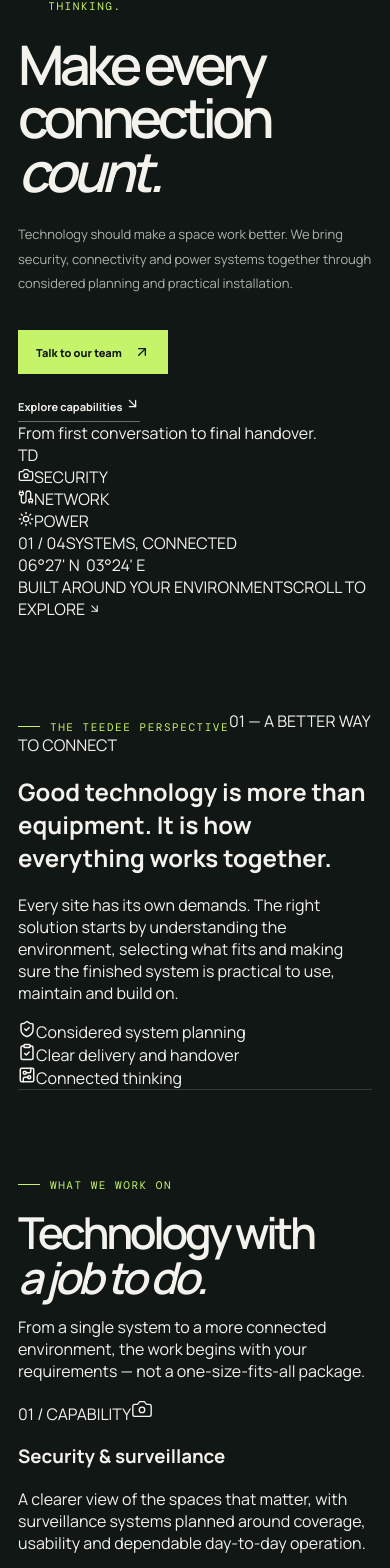
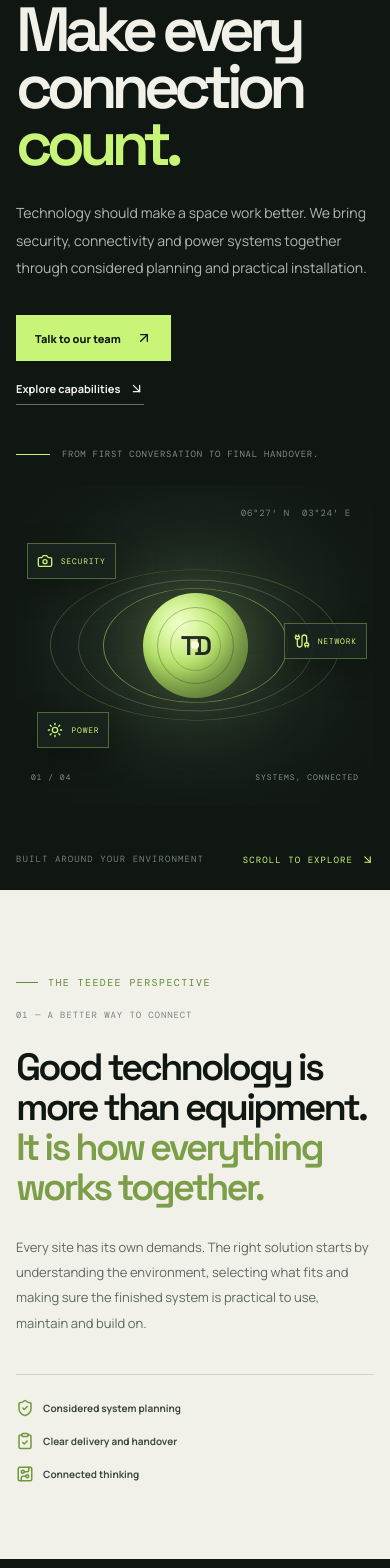
Before and after one commit to Cyberangelo-King/TeeDee, a Next.js app: page / in a window 390 px wide. Shown: the part 231-1799 px from the top of the page. Built offline with nearby package versions, Linux system fonts and the light colour scheme.

Commit message:
Add responsive visual system for TeeDee website

```diff
--- a/app/globals.css
+++ b/app/globals.css
@@ -1,116 +1,181 @@
-@import url('https://fonts.googleapis.com/css2?family=DM+Mono:wght@400;500&family=Manrope:wght@400;500;600;700;800&display=swap');
+@import url('https://fonts.googleapis.com/css2?family=DM+Mono:wght@400;500&family=Manrope:wght@400;500;600;700;800&family=Space+Grotesk:wght@400;500;600;700&display=swap');
 
 :root {
-  --ink: #111714;
-  --ink-soft: #1b2420;
-  --paper: #f3f2ec;
-  --paper-dim: #d9ddd4;
-  --muted: #9ba69c;
-  --line: rgba(243,242,236,.16);
-  --lime: #c5f36a;
-  --lime-dark: #a6d94c;
-  --mono: 'DM Mono', monospace;
-  --sans: 'Manrope', sans-serif;
+  --ink:#101713; --ink-2:#18211c; --ink-3:#202b24; --paper:#f1f1e9; --paper-2:#e5e8df;
+  --muted:#a1aca2; --muted-dark:#657168; --line:rgba(241,241,233,.13);
+  --lime:#c8f477; --lime-2:#a9d95b; --mono:'DM Mono',monospace;
+  --sans:'Manrope',sans-serif; --display:'Space Grotesk',sans-serif;
 }
-* { box-sizing: border-box; }
-html { scroll-behavior: smooth; scroll-padding-top: 24px; }
-body { overflow-x: hidden; margin: 0; background: var(--ink); color: var(--paper); font-family: var(--sans); -webkit-font-smoothing: antialiased; }
-a { color: inherit; text-decoration: none; }
-button, input, textarea, select { font: inherit; }
-:focus-visible { outline: 2px solid var(--lime); outline-offset: 4px; }
-section[id] { scroll-margin-top: 24px; }
-::selection { background: var(--lime); color: var(--ink); }
-.wrap { width: min(1240px, calc(100% - 48px)); margin: 0 auto; }
-.eyebrow { display: inline-flex; align-items: center; gap: 10px; color: var(--lime); font: 11px var(--mono); letter-spacing: .14em; text-transform: uppercase; }
-.eyebrow:before { content: ''; width: 22px; height: 1px; background: currentColor; }
-.notice { background: var(--lime); color: var(--ink); text-align: center; padding: 9px 16px; font: 10px var(--mono); letter-spacing: .08em; text-transform: uppercase; }
-.header { height: 88px; display:flex; align-items:center; justify-content:space-between; border-bottom:1px solid var(--line); }
-.brand { display:flex; align-items:center; gap:12px; font-weight:800; letter-spacing:-.06em; font-size:19px; }
-.brand-mark { width:34px; height:34px; border:1px solid var(--lime); display:grid; place-items:center; color:var(--lime); font:13px var(--mono); transform:rotate(-45deg); }
-.brand-mark span { transform:rotate(45deg); }
-.nav { display:flex; align-items:center; gap:30px; color:#c1c9c1; font-size:12px; }
-.nav a:hover { color:var(--lime); }
-.nav-cta, .button { display:inline-flex; align-items:center; justify-content:center; gap:12px; padding:14px 18px; background:var(--lime); color:var(--ink); font-size:11px; font-weight:800; transition:transform .2s, background .2s; border:0; cursor:pointer; }
-.nav-cta:hover, .button:hover { transform:translateY(-2px); background:#d4ff7d; }
-.menu { display:none; }
-.mobile-menu { display:none; position:relative; color:var(--lime); font:11px var(--mono); }
-.mobile-menu summary { list-style:none; cursor:pointer; padding:12px 0 12px 12px; }
-.mobile-menu summary::-webkit-details-marker { display:none; }
-.mobile-menu nav { position:absolute; z-index:10; top:42px; right:0; min-width:180px; display:grid; gap:0; padding:8px; border:1px solid var(--line); background:var(--ink-soft); box-shadow:0 16px 36px rgba(0,0,0,.28); }
-.mobile-menu nav a { padding:13px 12px; color:var(--paper); }
-.mobile-menu nav a:hover, .mobile-menu nav a:focus-visible { color:var(--lime); background:rgba(197,243,106,.08); }
-.hero { min-height:690px; display:grid; grid-template-columns:1.05fr .95fr; align-items:center; gap:44px; padding:90px 0 100px; position:relative; }
-.hero-copy { position:relative; z-index:2; }
-.hero h1 { max-width:760px; margin:25px 0 24px; font-size:clamp(52px,7.5vw,100px); line-height:.98; letter-spacing:-.085em; font-weight:600; }
-.hero h1 span { color:var(--lime); }
-.hero p { max-width:510px; color:#aab5aa; font-size:15px; line-height:1.9; }
-.hero-actions { display:flex; gap:22px; align-items:center; margin-top:34px; }
-.text-link { font-size:11px; font-weight:700; border-bottom:1px solid #66736a; padding-bottom:7px; }
-.hero-art { min-height:470px; position:relative; display:grid; place-items:center; overflow:hidden; }
-.orbit { position:absolute; width:min(42vw,480px); aspect-ratio:1; border:1px solid rgba(197,243,106,.28); border-radius:50%; transform:rotate(-28deg) scaleY(.58); }
-.orbit.two { width:min(35vw,390px); transform:rotate(50deg) scaleY(.58); border-color:rgba(243,242,236,.18); }
-.orbit.three { width:min(27vw,300px); transform:rotate(90deg) scaleY(.58); border-color:rgba(197,243,106,.48); }
-.core { width:160px; height:160px; background:radial-gradient(circle at 35% 30%, #e4ffad, #a6d94c 42%, #557d29 100%); border-radius:50%; box-shadow:0 0 100px rgba(197,243,106,.18), inset -18px -20px 35px rgba(17,23,20,.28); position:relative; }
-.core:after { content:''; position:absolute; inset:25px; border:1px solid rgba(17,23,20,.35); border-radius:50%; }
-.node { position:absolute; width:10px; height:10px; background:var(--lime); border-radius:50%; box-shadow:0 0 24px var(--lime); }
-.node.n1 { top:20%; left:23%; }.node.n2 { right:14%; top:38%; }.node.n3 { bottom:17%; left:32%; }
-.art-label { position:absolute; bottom:24px; right:0; color:#78847a; font:10px var(--mono); letter-spacing:.1em; }
-.hero-index { position:absolute; bottom:34px; left:0; color:#69756b; font:10px var(--mono); }
-.section { padding:110px 0; border-top:1px solid var(--line); }
-.section-head { display:flex; justify-content:space-between; align-items:flex-end; gap:40px; margin-bottom:50px; }
-.section h2 { font-size:clamp(38px,5vw,66px); letter-spacing:-.075em; line-height:1.02; font-weight:600; max-width:680px; margin:18px 0 0; }
-.section-intro { color:#9eaaa0; max-width:340px; font-size:13px; line-height:1.8; }
-.capabilities { display:grid; grid-template-columns:repeat(3,1fr); border:1px solid var(--line); }
-.capability { padding:32px; min-height:270px; border-right:1px solid var(--line); position:relative; }
-.capability:last-child { border:0; }
-.cap-number { color:#69766c; font:11px var(--mono); }
-.cap-icon { width:44px; height:44px; margin:35px 0 24px; display:grid; place-items:center; border:1px solid rgba(197,243,106,.5); color:var(--lime); font:18px var(--mono); }
-.capability h3 { font-size:19px; letter-spacing:-.04em; margin:0 0 12px; }
-.capability p { color:#9eaaa0; font-size:12px; line-height:1.8; max-width:290px; }
-.statement { background:var(--paper); color:var(--ink); padding:100px 0; }
-.statement .eyebrow { color:#587c2b; }
-.statement h2 { font-size:clamp(38px,6vw,76px); max-width:900px; line-height:1.05; letter-spacing:-.08em; margin:25px 0; }
-.statement h2 span { color:#779d3b; }
-.statement p { color:#667066; max-width:560px; line-height:1.9; font-size:14px; }
-.process { display:grid; grid-template-columns:repeat(4,1fr); border-top:1px solid var(--line); }
-.step { padding:28px 24px 10px 0; border-right:1px solid var(--line); margin-right:24px; }
-.step:last-child { border:0; margin:0; }
-.step b { color:var(--lime); font:11px var(--mono); }
-.step h3 { font-size:17px; margin:28px 0 10px; }
-.step p { color:#9eaaa0; font-size:12px; line-height:1.8; }
-.contact { display:grid; grid-template-columns:.85fr 1.15fr; gap:90px; }
-.contact h2 { font-size:clamp(42px,5vw,68px); letter-spacing:-.08em; line-height:1; margin:20px 0; }
-.contact-copy p { color:#9eaaa0; font-size:13px; line-height:1.9; max-width:370px; }
-.form { display:grid; grid-template-columns:1fr 1fr; gap:22px; }
-.field { display:flex; flex-direction:column; gap:10px; }
-.field.full { grid-column:1/-1; }
-.field label { color:#a8b2a8; font:10px var(--mono); text-transform:uppercase; letter-spacing:.1em; }
-.field input, .field textarea, .field select { background:transparent; border:0; border-bottom:1px solid #536057; padding:12px 0; color:var(--paper); outline:none; font-size:13px; border-radius:0; }
-.field select option { background:var(--ink); }
-.field input:focus, .field textarea:focus { border-color:var(--lime); }
-.field textarea { min-height:95px; resize:vertical; }
-.form-note { color:#778379; font-size:10px; line-height:1.6; grid-column:1/-1; }
-.footer { border-top:1px solid var(--line); padding:30px 0; display:flex; justify-content:space-between; gap:24px; color:#849087; font-size:10px; }
-.footer strong { color:var(--paper); }
-.footer-links { display:flex; gap:20px; }
-@media (max-width:850px) {
- .nav { display:none; }.mobile-menu { display:block; }
- .hero { grid-template-columns:1fr; padding:75px 0 90px; gap:0; }.hero-art { min-height:360px; }
- .orbit { width:350px; }.orbit.two { width:290px; }.orbit.three { width:220px; }
- .section-head { display:block; }.section-intro { margin-top:20px; }
- .capabilities { grid-template-columns:1fr; }.capability { min-height:0; border-right:0; border-bottom:1px solid var(--line); }.capability:last-child { border-bottom:0; }
- .process { grid-template-columns:1fr 1fr; row-gap:30px; }.step:nth-child(2) { border:0; }
- .contact { grid-template-columns:1fr; gap:45px; }
+*{box-sizing:border-box}
+html{scroll-behavior:smooth;scroll-padding-top:28px}
+body{margin:0;overflow-x:hidden;background:var(--ink);color:var(--paper);font-family:var(--sans);-webkit-font-smoothing:antialiased}
+a{color:inherit;text-decoration:none}
+button,input,textarea,select{font:inherit}
+:focus-visible{outline:2px solid var(--lime);outline-offset:4px}
+::selection{background:var(--lime);color:var(--ink)}
+.wrap{width:min(1240px,calc(100% - 64px));margin:0 auto}
+.topline{border-bottom:1px solid var(--line);color:#9ba69c;font:9px var(--mono);letter-spacing:.09em;text-transform:uppercase}
+.topline-inner{min-height:36px;display:flex;align-items:center;justify-content:space-between}
+.topline-inner>span:first-child{display:flex;align-items:center;gap:9px}
+.status-dot{width:6px;height:6px;border-radius:50%;background:var(--lime);box-shadow:0 0 10px #c8f47780}
+.topline-divider{color:#536056;margin:0 8px}
+.header{height:88px;display:flex;align-items:center;justify-content:space-between;border-bottom:1px solid var(--line)}
+.brand{display:flex;align-items:center;gap:12px}
+.brand-mark{width:38px;height:38px;display:grid;place-items:center;border:1px solid #91b94e;color:var(--lime);transform:rotate(-45deg)}
+.brand-mark svg{transform:rotate(45deg)}
+.brand-name{font:700 19px var(--display);letter-spacing:-.07em}
+.brand-name>span{color:var(--lime)}
+.brand-name small{display:block;color:#849187;font:8px var(--mono);letter-spacing:.16em;margin-top:1px}
+.nav{display:flex;gap:34px;color:#c1c9c1;font-size:11px}
+.nav a,.footer-nav a{transition:color .2s}
+.nav a:hover,.footer-nav a:hover{color:var(--lime)}
+.nav-cta,.button{display:inline-flex;align-items:center;justify-content:center;gap:15px;background:var(--lime);color:var(--ink);padding:15px 19px;font-size:11px;font-weight:800;border:0;cursor:pointer;transition:transform .2s,background .2s}
+.nav-cta:hover,.button:hover{transform:translateY(-2px);background:#dcff9b}
+.mobile-menu{display:none;position:relative;color:var(--lime);font:11px var(--mono)}
+.mobile-menu summary{list-style:none;cursor:pointer;padding:12px}
+.mobile-menu summary::-webkit-details-marker{display:none}
+.mobile-menu summary span{padding-left:8px}
+.mobile-menu nav{position:absolute;z-index:20;right:0;top:40px;min-width:190px;display:grid;padding:8px;background:var(--ink-2);border:1px solid var(--line);box-shadow:0 18px 40px #0008}
+.mobile-menu nav a{padding:13px;color:var(--paper)}
+.mobile-menu nav a:hover{color:var(--lime);background:#c8f47710}
+.eyebrow{display:inline-flex;align-items:center;gap:10px;color:var(--lime);font:10px var(--mono);letter-spacing:.14em;text-transform:uppercase}
+.eyebrow:before{content:'';width:22px;height:1px;background:currentColor}
+.hero{min-height:680px;position:relative;display:grid;grid-template-columns:1fr 1fr;align-items:center;gap:40px;padding:82px 0 105px}
+.hero-copy{position:relative;z-index:2}
+.hero h1{font:600 clamp(68px,8.2vw,112px)/.91 var(--display);letter-spacing:-.095em;margin:29px 0 27px}
+.hero h1 em,.section-heading h2 em,.contact-copy h2 em{font-style:normal;color:var(--lime)}
+.hero-lede{max-width:510px;color:#aeb8ae;font-size:14px;line-height:1.95}
+.hero-actions{display:flex;align-items:center;gap:26px;margin-top:34px}
+.text-link{display:inline-flex;align-items:center;gap:9px;font-size:11px;font-weight:700;border-bottom:1px solid #617064;padding:0 0 8px}
+.text-link:hover{color:var(--lime);border-color:var(--lime)}
+.hero-footnote{display:flex;align-items:center;gap:12px;margin-top:65px;color:#7e8b80;font:9px var(--mono);letter-spacing:.08em;text-transform:uppercase}
+.hero-line{width:34px;height:1px;background:var(--lime)}
+.hero-visual{height:490px;position:relative;display:grid;place-items:center;overflow:hidden;background:radial-gradient(ellipse at 50% 48%,#31402c 0,#1c271f 34%,#121a15 68%,#101713 100%)}
+.visual-grid{position:absolute;inset:0;opacity:.23;background-image:linear-gradient(#91ad7725 1px,transparent 1px),linear-gradient(90deg,#91ad7725 1px,transparent 1px);background-size:34px 34px;mask-image:radial-gradient(ellipse at center,#000 0%,transparent 78%)}
+.visual-ring{position:absolute;border:1px solid #c8f4773b;border-radius:50%;width:420px;height:420px;transform:scaleY(.52) rotate(-26deg)}
+.ring-b{width:340px;height:340px;transform:scaleY(.56) rotate(42deg);border-color:#f1f1e936}
+.ring-c{width:255px;height:255px;transform:scaleY(.62) rotate(88deg);border-color:#c8f47775}
+.visual-core{width:128px;height:128px;display:grid;place-items:center;position:relative;border-radius:50%;background:radial-gradient(circle at 35% 30%,#f0ffc9,#bce96c 42%,#678e38 100%);box-shadow:0 0 90px #c8f47732,inset -16px -18px 30px #18211c55;color:#172016;font:600 27px var(--display);letter-spacing:-.1em}
+.visual-core:before,.visual-core:after{content:'';position:absolute;inset:14px;border:1px solid #18211c4d;border-radius:50%}
+.visual-core:after{inset:27px;border-color:#18211c38}
+.visual-core i{position:absolute;width:8px;height:8px;border-radius:50%;background:#fff9d9;box-shadow:0 0 18px #fff}
+.visual-node{position:absolute;z-index:2;display:flex;align-items:center;gap:8px;padding:12px 13px;background:#19241edb;border:1px solid #c8f47755;color:var(--lime);font:9px var(--mono);letter-spacing:.1em;box-shadow:0 10px 30px #0004}
+.node-a{top:18%;left:9%}.node-b{top:43%;right:5%}.node-c{bottom:18%;left:16%}
+.visual-caption{position:absolute;bottom:23px;left:24px;right:24px;display:flex;justify-content:space-between;color:#829084;font:9px var(--mono);letter-spacing:.12em}
+.visual-coordinate{position:absolute;top:22px;right:23px;color:#77857a;font:9px var(--mono);letter-spacing:.08em}
+.hero-bottom{position:absolute;bottom:27px;left:0;right:0;display:flex;justify-content:space-between;color:#718075;font:9px var(--mono);letter-spacing:.12em}
+.scroll-cue{display:flex;align-items:center;gap:8px;color:var(--lime)}
+.intro-band{background:var(--paper);color:var(--ink);padding:104px 0}
+.intro-grid{display:grid;grid-template-columns:.72fr 1.28fr;gap:80px}
+.dark-eyebrow{color:#648a36}
+.intro-index{display:block;margin-top:75px;color:#7b857c;font:9px var(--mono);letter-spacing:.1em}
+.intro-content h2{max-width:850px;font:600 clamp(38px,5.2vw,68px)/1.05 var(--display);letter-spacing:-.075em;margin:0}
+.intro-content h2 span{color:#7c9e49}
+.intro-content>p{max-width:620px;margin:27px 0 0;color:#5d695f;font-size:13px;line-height:1.95}
+.intro-points{display:flex;flex-wrap:wrap;gap:25px;margin-top:38px;padding-top:24px;border-top:1px solid #10171322}
+.intro-points div{display:flex;align-items:center;gap:9px;color:#3e4a40;font-size:10px;font-weight:700}
+.intro-points svg{color:#71983b}
+.section{padding:112px 0;border-bottom:1px solid var(--line)}
+.section-heading{display:flex;align-items:flex-end;justify-content:space-between;gap:45px;margin-bottom:52px}
+.section-heading h2{font:600 clamp(48px,6vw,76px)/.98 var(--display);letter-spacing:-.085em;margin:20px 0 0}
+.section-heading>p{max-width:340px;margin:0 0 5px;color:#9eaaa0;font-size:12px;line-height:1.9}
+.service-grid{display:grid;grid-template-columns:repeat(2,1fr);border-top:1px solid var(--line);border-left:1px solid var(--line)}
+.service-card{position:relative;min-height:300px;padding:29px 32px 28px;border-right:1px solid var(--line);border-bottom:1px solid var(--line);transition:background .25s}
+.service-card:hover{background:#c8f47708}
+.service-top{display:flex;justify-content:space-between;align-items:center;color:#78867b;font:9px var(--mono);letter-spacing:.1em}
+.service-top svg{color:var(--lime)}
+.service-card h3{font:600 25px var(--display);letter-spacing:-.05em;margin:39px 0 13px}
+.service-card>p{max-width:470px;color:#a4afa5;font-size:11px;line-height:1.9;margin:0}
+.service-tags{display:flex;flex-wrap:wrap;gap:7px;margin-top:22px}
+.service-tags span{padding:6px 8px;border:1px solid #f1f1e91c;color:#9aa69b;font:8px var(--mono)}
+.service-link{position:absolute;right:30px;bottom:29px;width:31px;height:31px;display:grid;place-items:center;border:1px solid #c8f4775c;color:var(--lime);transition:background .2s,color .2s}
+.service-link:hover{background:var(--lime);color:var(--ink)}
+.scope-note{margin:17px 0 0;color:#718075;font:9px var(--mono);letter-spacing:.03em}
+.approach-section{border-bottom:0}
+.process-grid{display:grid;grid-template-columns:repeat(4,1fr);border-top:1px solid var(--line)}
+.process-step{padding:27px 25px 0 0;margin-right:25px;border-right:1px solid var(--line)}
+.process-step:last-child{border:0;margin:0}
+.step-number{color:var(--lime);font:11px var(--mono)}
+.step-rule{width:100%;height:1px;background:#f1f1e91e;margin:23px 0}
+.process-step h3{font:600 21px var(--display);margin:0 0 12px;letter-spacing:-.04em}
+.process-step p{max-width:240px;color:#9eaaa0;font-size:11px;line-height:1.9;margin:0}
+.commitment{display:grid;grid-template-columns:65px 1fr .7fr;align-items:center;gap:34px;padding:47px 42px;margin:0 0 30px;background:var(--ink-2);border:1px solid #c8f47732}
+.commitment-mark{width:48px;height:48px;display:grid;place-items:center;border:1px solid #c8f4778a;color:var(--lime)}
+.commitment h2{font:600 clamp(28px,3.4vw,43px)/1.08 var(--display);letter-spacing:-.065em;margin:16px 0 0}
+.commitment h2 em{font-style:normal;color:var(--lime)}
+.commitment>p{color:#9eaaa0;font-size:11px;line-height:1.9;margin:0}
+.faq-section{display:grid;grid-template-columns:.75fr 1.25fr;gap:80px}
+.faq-heading{display:block;margin:0}
+.faq-heading>p{margin-top:25px}
+.faq-list{border-top:1px solid var(--line)}
+.faq-item{border-bottom:1px solid var(--line)}
+.faq-item summary{display:grid;grid-template-columns:38px 1fr 25px;align-items:center;gap:12px;list-style:none;padding:22px 0;cursor:pointer}
+.faq-item summary::-webkit-details-marker{display:none}
+.faq-number{color:var(--lime);font:10px var(--mono)}
+.faq-item summary strong{font-size:12px;font-weight:600}
+.faq-toggle{display:grid;place-items:center;width:24px;height:24px;border:1px solid #f1f1e92a;color:var(--lime);font:16px var(--mono);transition:transform .2s}
+.faq-item[open] .faq-toggle{transform:rotate(45deg)}
+.faq-item>p{margin:0 35px 23px 50px;color:#9eaaa0;font-size:11px;line-height:1.9;max-width:520px}
+.contact-section{display:grid;grid-template-columns:.85fr 1.15fr;gap:90px;padding:112px 0 120px}
+.contact-copy h2{font:600 clamp(50px,6.4vw,82px)/.96 var(--display);letter-spacing:-.09em;margin:25px 0}
+.contact-copy p{max-width:390px;color:#9eaaa0;font-size:12px;line-height:1.95}
+.contact-aside{display:flex;align-items:center;gap:12px;margin-top:55px;color:#78867b;font:9px var(--mono);letter-spacing:.08em}
+.contact-aside-line{width:31px;height:1px;background:var(--lime)}
+.form{display:grid;grid-template-columns:1fr 1fr;gap:22px 24px;padding:32px;background:var(--ink-2);border:1px solid var(--line)}
+.form-heading{grid-column:1/-1;display:flex;justify-content:space-between;padding-bottom:19px;border-bottom:1px solid var(--line);color:var(--lime);font:9px var(--mono);letter-spacing:.12em}
+.field{display:flex;flex-direction:column;gap:10px}
+.field.full{grid-column:1/-1}
+.field label{color:#aab5aa;font:9px var(--mono);letter-spacing:.1em;text-transform:uppercase}
+.field label b{color:var(--lime)}
+.field input,.field textarea,.field select{width:100%;background:transparent;border:0;border-bottom:1px solid #536057;border-radius:0;padding:11px 0;color:var(--paper);font-size:11px;outline:none}
+.field input:focus,.field textarea:focus,.field select:focus{border-color:var(--lime)}
+.field input::placeholder,.field textarea::placeholder{color:#6f7b71}
+.field select option{background:var(--ink-2);color:var(--paper)}
+.field textarea{resize:vertical;min-height:83px}
+.hidden-field{display:none}
+.consent{grid-column:1/-1;display:flex;align-items:flex-start;gap:10px;color:#8e9a90;font-size:9px;line-height:1.6}
+.consent input{accent-color:var(--lime);margin:1px 0 0}
+.submit-field{display:flex;align-items:center;flex-direction:row;flex-wrap:wrap;gap:15px}
+.form-footnote{color:#78867b;font:8px var(--mono)}
+.footer{background:#0b100d;border-top:1px solid var(--line)}
+.footer-main{display:grid;grid-template-columns:1.2fr .9fr 1fr .7fr;align-items:center;gap:35px;padding:45px 0}
+.footer-brand .brand-mark{width:34px;height:34px}
+.footer-brand .brand-name{font-size:17px}
+.footer-main>p{color:#9eaaa0;font-size:11px;line-height:1.8}
+.footer-nav{display:flex;flex-direction:column;gap:10px;color:#9eaaa0;font-size:10px}
+.back-top{display:flex;align-items:center;justify-content:flex-end;gap:8px;color:var(--lime);font:9px var(--mono);letter-spacing:.1em}
+.footer-bottom{display:flex;justify-content:space-between;padding:17px 0;border-top:1px solid var(--line);color:#69766c;font:8px var(--mono);letter-spacing:.08em}
+@media(max-width:900px){
+ .nav{gap:18px}.hero{grid-template-columns:1fr 1fr;gap:20px}.hero h1{font-size:clamp(60px,8vw,86px)}.hero-visual{height:420px}
+ .visual-ring{width:340px;height:340px}.ring-b{width:280px;height:280px}.ring-c{width:215px;height:215px}
+ .intro-grid{gap:45px}.contact-section{gap:45px}.faq-section{gap:45px}
+ .commitment{grid-template-columns:55px 1fr}.commitment>p{grid-column:2}
 }
-@media (max-width:520px) {
- .wrap { width:calc(100% - 36px); }.header { height:72px; }.nav-cta { padding:11px 12px; font-size:10px; }
- .brand { font-size:16px; }.brand-mark { width:30px; height:30px; }
- .hero h1 { font-size:clamp(48px,14vw,70px); }.hero p { font-size:13px; }
- .hero-art { min-height:300px; }.orbit { width:290px; }.orbit.two { width:240px; }.orbit.three { width:190px; }.core { width:125px; height:125px; }
- .section { padding:78px 0; }.section h2 { font-size:44px; }
- .process { grid-template-columns:1fr; }.step { border:0; border-bottom:1px solid var(--line); margin:0; padding:18px 0; }.step h3 { margin:12px 0 8px; }
- .form { grid-template-columns:1fr; }.field.full { grid-column:auto; }
- .footer { flex-direction:column; }.footer-links { flex-wrap:wrap; }
- .hero-actions { align-items:flex-start; flex-direction:column; }
+@media(max-width:700px){
+ .wrap{width:calc(100% - 40px)}.topline-right{display:none}.topline-inner{min-height:32px}
+ .header{height:76px}.nav,.nav-cta{display:none}.mobile-menu{display:block}
+ .hero{grid-template-columns:1fr;padding:72px 0 85px;gap:25px}.hero h1{font-size:clamp(65px,15vw,96px)}
+ .hero-visual{height:390px}.hero-footnote{margin-top:43px}.hero-bottom{bottom:24px}
+ .intro-band{padding:76px 0}.intro-grid{grid-template-columns:1fr;gap:27px}.intro-index{margin-top:20px}.intro-content h2{font-size:clamp(38px,9vw,58px)}
+ .intro-points{gap:15px;flex-direction:column}
+ .section{padding:78px 0}.section-heading{display:block;margin-bottom:35px}.section-heading h2{font-size:clamp(48px,11vw,68px)}.section-heading>p{margin-top:20px}
+ .service-grid{grid-template-columns:1fr}.service-card{min-height:280px;padding:25px}.service-card h3{margin-top:32px}
+ .process-grid{grid-template-columns:1fr 1fr;row-gap:30px}.process-step{min-height:180px}.process-step:nth-child(2){border:0}
+ .commitment{grid-template-columns:1fr;gap:18px;padding:30px 25px}.commitment>p{grid-column:auto}
+ .faq-section{grid-template-columns:1fr;gap:35px}.contact-section{grid-template-columns:1fr;gap:40px;padding:78px 0}
+ .contact-copy h2{font-size:clamp(58px,13vw,78px)}.contact-aside{margin-top:30px}
+ .footer-main{grid-template-columns:1fr 1fr;gap:25px}.footer-main>p{margin:0}.footer-nav{align-self:start}.back-top{justify-content:flex-start}
 }
-@media (prefers-reduced-motion:reduce) { html { scroll-behavior:auto; } *,*::before,*::after { transition:none!important; animation:none!important; } }
+@media(max-width:460px){
+ .wrap{width:calc(100% - 32px)}.brand-name{font-size:17px}.brand-mark{width:34px;height:34px}
+ .hero h1{font-size:clamp(60px,16vw,78px)}.hero-actions{align-items:flex-start;flex-direction:column;gap:20px}
+ .hero-visual{height:320px}.visual-ring{width:290px;height:290px}.ring-b{width:235px;height:235px}.ring-c{width:185px;height:185px}
+ .visual-node{padding:9px;font-size:8px}.node-a{left:3%}.node-b{right:2%}.node-c{left:6%}
+ .visual-core{width:105px;height:105px}.visual-caption{left:15px;right:15px;font-size:8px}
+ .process-grid{grid-template-columns:1fr}.process-step{min-height:0;border:0;border-bottom:1px solid var(--line);margin:0;padding:16px 0 20px}
+ .process-step:last-child{border:0}.step-rule{margin:14px 0}.process-step h3{font-size:19px}
+ .form{grid-template-columns:1fr;padding:23px 19px;gap:20px}.field.full{grid-column:auto}.form-heading,.consent{grid-column:auto}
+ .submit-field{align-items:flex-start;flex-direction:column}.footer-main{grid-template-columns:1fr 1fr}.footer-brand{grid-column:1/-1}
+ .footer-bottom{gap:10px;flex-direction:column}
+}
+@media(prefers-reduced-motion:reduce){html{scroll-behavior:auto}*,*::before,*::after{transition:none!important;animation:none!important}}
```
